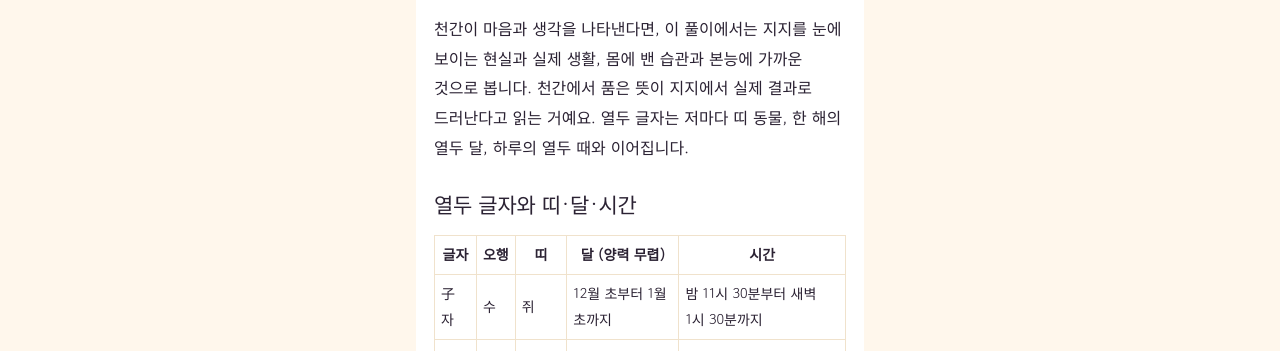
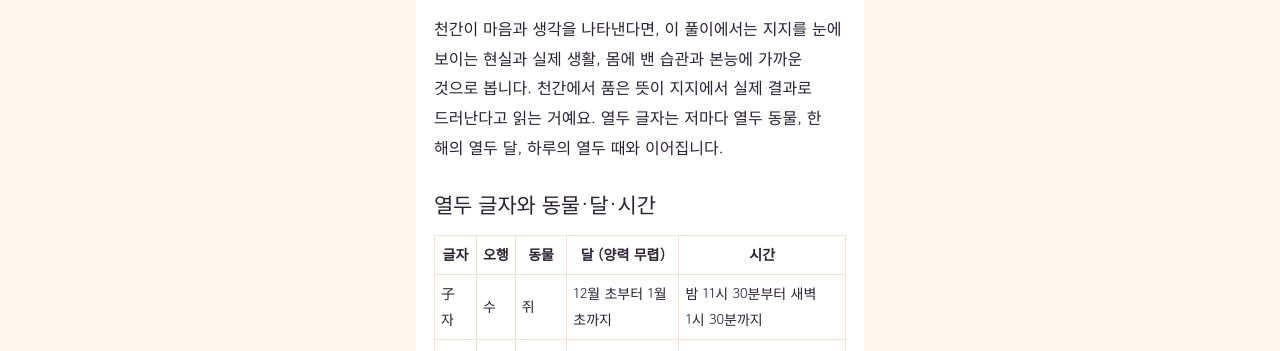
Before and after one commit to dangchil/saju-site, a Jekyll site: the page built from study/posts/01-jiji.md, in a window 1280 px wide and 1400 px high. Shown: the part 401-752 px from the top of the window. Built offline with Jekyll 4.4.1, drawn with Linux system fonts in a browser that asks for light colours; our own code applies the rules of GitHub Pages for plain Markdown files; some of the changed text lies outside the part shown.

Commit message:
띠 표현 바로잡기: 띠는 년지로만
- data/jiji.json: '띠로는 ○입니다' → '열두 지지의 동물로는 ○입니다' (12곳, 다른 글자는 그대로)
- 만세력 '원국의 지지': 년지 제목에만 '· ○띠' 표시
- study/posts/01-jiji.md: 표 열 이름 '띠' → '동물', 소제목·본문의 띠 표현 정리, 띠는 년지로 정한다는 안내 한 줄 추가

Co-Authored-By: Claude Opus 5.5 <noreply@anthropic.com>
Claude-Session: https://claude.ai/code/session_01UcWgdMdkkBhhN1ATZruhoq

```diff
--- a/manse.html
+++ b/manse.html
@@ -99,6 +99,7 @@
 <script src="js/common.js?v=20261004"></script>
 <script>
 var ORDER = ["시", "일", "월", "년"];
+var DDI = ["쥐", "소", "호랑이", "토끼", "용", "뱀", "말", "양", "원숭이", "닭", "개", "돼지"];   // 자~해 순서의 띠 동물
 var ELEM_NAME = ["목", "화", "토", "금", "수"], ELEM_HAN = ["木", "火", "土", "金", "水"];
 var THIS_YEAR = todayKST().y;
 
--- a/study/posts/01-jiji.md
+++ b/study/posts/01-jiji.md
@@ -8,11 +8,11 @@
 
 사주의 여덟 글자 가운데 아래쪽 줄 네 글자가 지지입니다. 지지는 子 丑 寅 卯 辰 巳 午 未 申 酉 戌 亥 열두 글자로, 땅의 이야기를 담는다고 봐요.
 
-천간이 마음과 생각을 나타낸다면, 이 풀이에서는 지지를 눈에 보이는 현실과 실제 생활, 몸에 밴 습관과 본능에 가까운 것으로 봅니다. 천간에서 품은 뜻이 지지에서 실제 결과로 드러난다고 읽는 거예요. 열두 글자는 저마다 띠 동물, 한 해의 열두 달, 하루의 열두 때와 이어집니다.
+천간이 마음과 생각을 나타낸다면, 이 풀이에서는 지지를 눈에 보이는 현실과 실제 생활, 몸에 밴 습관과 본능에 가까운 것으로 봅니다. 천간에서 품은 뜻이 지지에서 실제 결과로 드러난다고 읽는 거예요. 열두 글자는 저마다 열두 동물, 한 해의 열두 달, 하루의 열두 때와 이어집니다.
 
-## 열두 글자와 띠·달·시간
+## 열두 글자와 동물·달·시간
 
-| 글자 | 오행 | 띠 | 달 (양력 무렵) | 시간 |
+| 글자 | 오행 | 동물 | 달 (양력 무렵) | 시간 |
 |---|---|---|---|---|
 | 子 자 | 수 | 쥐 | 12월 초부터 1월 초까지 | 밤 11시 30분부터 새벽 1시 30분까지 |
 | 丑 축 | 토 | 소 | 1월 초부터 2월 초까지 | 새벽 1시 30분부터 3시 30분까지 |
@@ -27,5 +27,7 @@
 | 戌 술 | 토 | 개 | 10월 초부터 11월 초까지 | 저녁 7시 30분부터 9시 30분까지 |
 | 亥 해 | 수 | 돼지 | 11월 초부터 12월 초까지 | 밤 9시 30분부터 11시 30분까지 |
 
+띠는 태어난 해의 지지(년지)로 정해요. 달·날·시의 지지에 붙은 동물은 띠가 아니에요.
+
 - 달은 입춘, 경칩처럼 한 해를 스물넷으로 나눈 절기를 기준으로 바뀝니다. 그래서 바뀌는 날이 해마다 하루 이틀씩 다를 수 있어요.
 - 시간은 흔히 쓰는 것보다 30분씩 늦춰 적었어요. 한국 표준시가 실제 태양 시각보다 30분쯤 앞서 있어서 생기는 차이입니다.
```
Also changed, not shown: other parts of manse.html (+3 -1 lines), data/jiji.json (+12 -12 lines).
